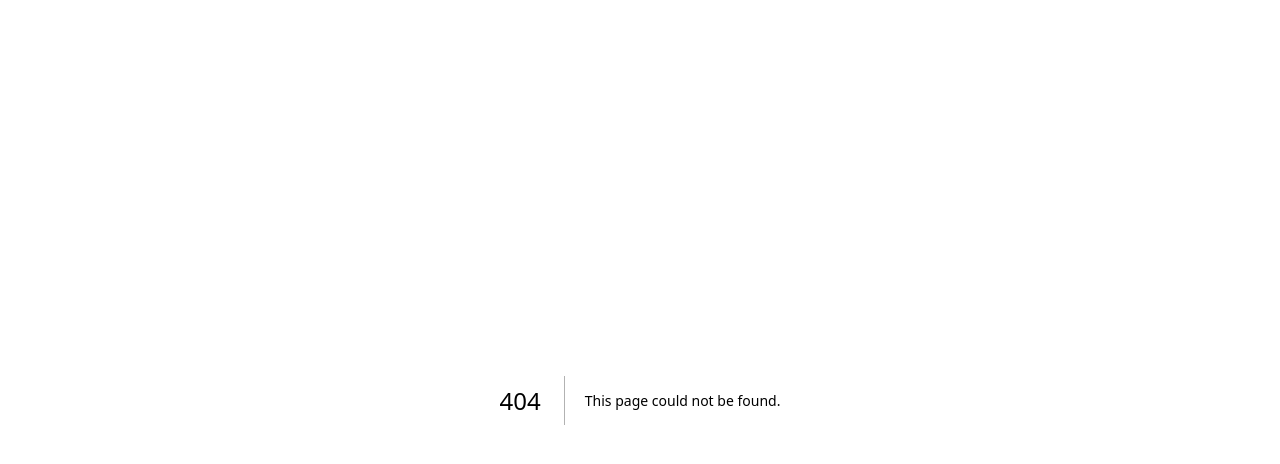
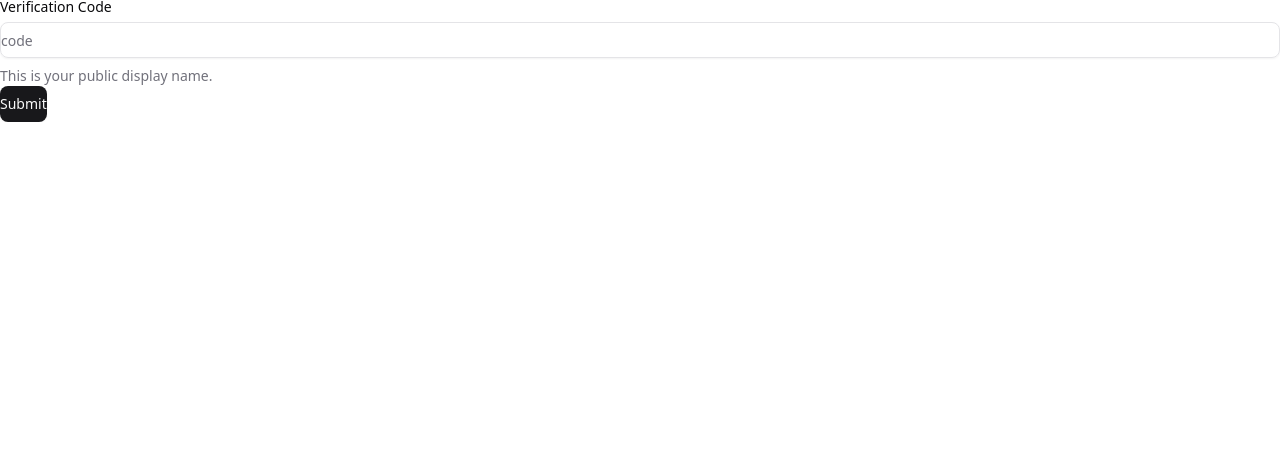
Before and after one commit to devanshtyagi26/next-auth, a Next.js app: page /verify/1 in a window 1280 px wide. Before the commit this address had no page. Shown: the top 464 px of the page. Built offline with nearby package versions, Linux system fonts and the light colour scheme.

Commit message:
Verify account frontend

```diff
--- /dev/null
+++ b/src/app/(auth)/verify/[userName]/page.jsx
@@ -0,0 +1,80 @@
+"use client";
+import { Button } from "@/components/ui/button";
+import {
+  Form,
+  FormControl,
+  FormDescription,
+  FormField,
+  FormItem,
+  FormLabel,
+  FormMessage,
+} from "@/components/ui/form";
+import { Input } from "@/components/ui/input";
+import { signUpSchema } from "@/schemas/signUpSchema";
+import { zodResolver } from "@hookform/resolvers/zod";
+import { useParams, useRouter } from "next/navigation";
+import React from "react";
+import { useForm } from "react-hook-form";
+import { toast } from "sonner";
+import * as z from "zod";
+import axios from "axios";
+import { verifySchema } from "@/schemas/verifySchema";
+
+function VerifyAccount() {
+  const router = useRouter();
+  const params = useParams();
+
+  const form = useForm({
+    resolver: zodResolver(verifySchema),
+  });
+
+  const onSubmit = async (data) => {
+    try {
+      if (!params.userName) {
+        toast.error("Username is missing in the URL.");
+        return;
+      }
+
+      const response = await axios.post("/api/verify-code", {
+        userName: params.userName,
+        code: data.code,
+      });
+
+      toast.success(response.data.message);
+      router.replace("sign-in");
+    } catch (error) {
+      console.error("Error in sign up", error);
+      const axiosError = error;
+
+      let errorMessage = axiosError.response?.data.message;
+      toast.error("Signup Failed" + errorMessage);
+    }
+  };
+  return (
+    <div>
+      <Form {...form}>
+        <form onSubmit={form.handleSubmit(onSubmit)} className="space-y-8">
+          <FormField
+            name="code"
+            control={form.control}
+            render={({ field }) => (
+              <FormItem>
+                <FormLabel>Verification Code</FormLabel>
+                <FormControl>
+                  <Input placeholder="code" {...field} />
+                </FormControl>
+                <FormDescription>
+                  This is your public display name.
+                </FormDescription>
+                <FormMessage />
+              </FormItem>
+            )}
+          />
+          <Button type="submit">Submit</Button>
+        </form>
+      </Form>
+    </div>
+  );
+}
+
+export default VerifyAccount;
```
